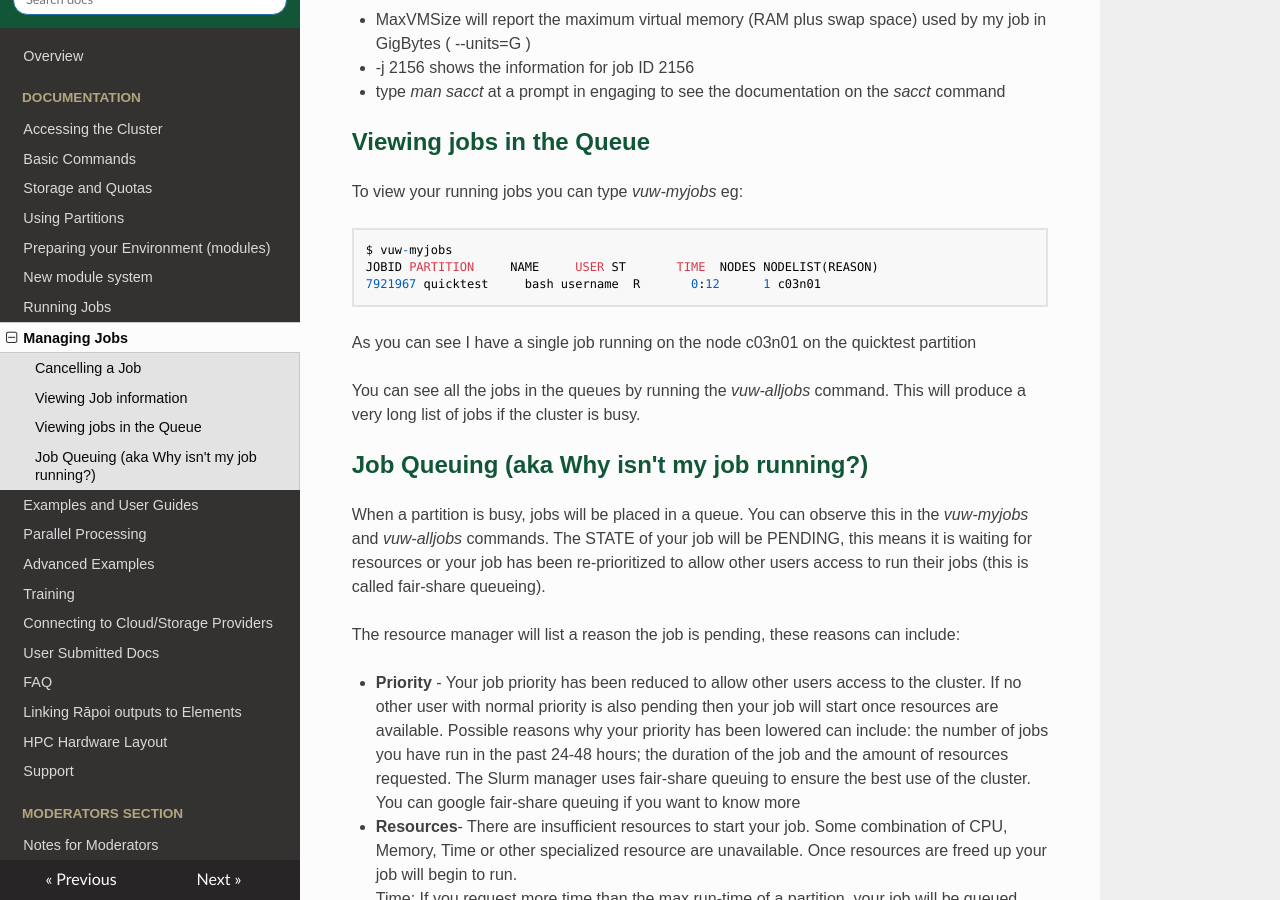
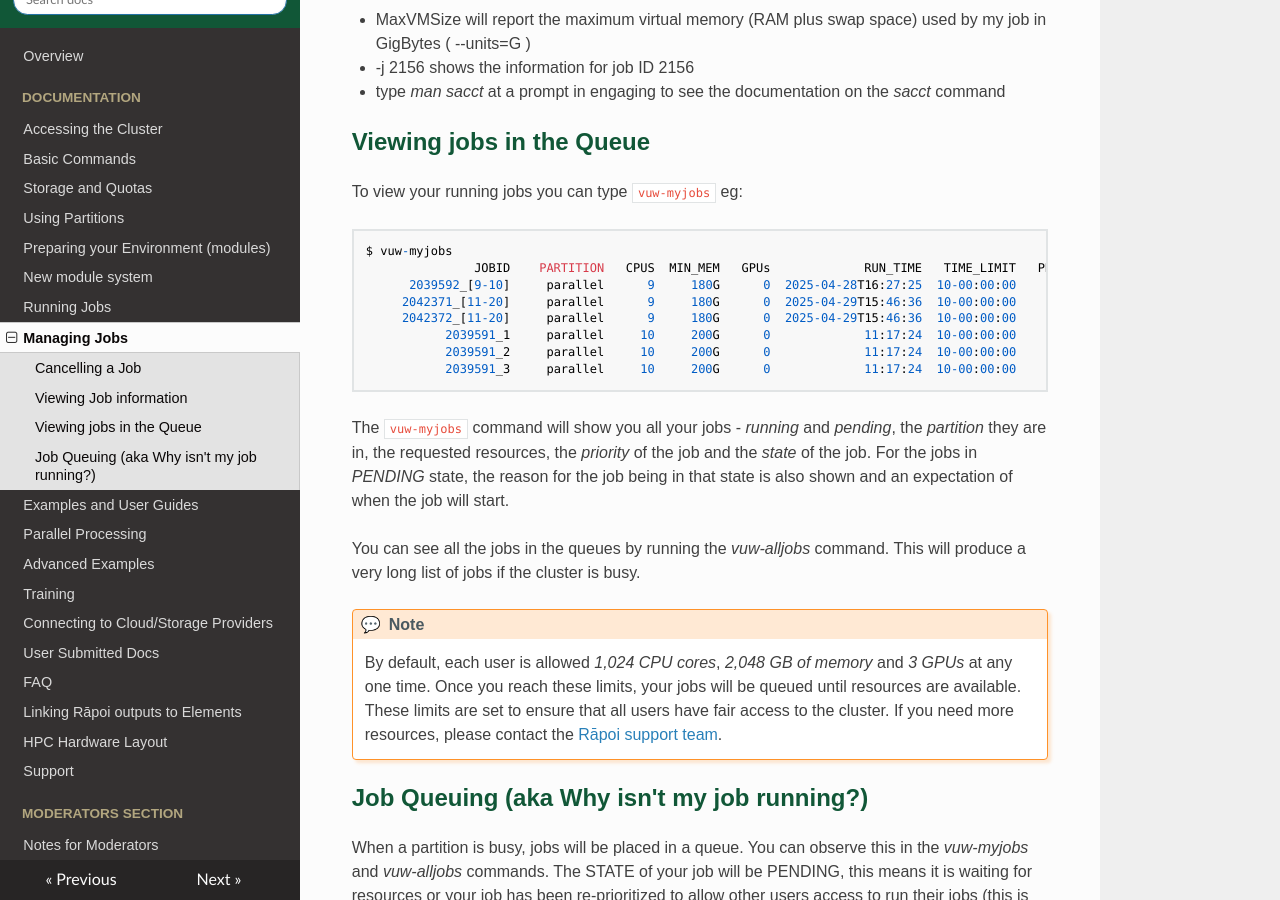
Before and after one commit to vuw-research-computing/raapoi-docs, an MkDocs documentation site: the page built from docs/managing_jobs.md, in a window 1280 px wide and 900 px high, scrolled down 1351 px. Built offline with MkDocs 1.6.1, drawn with Linux system fonts in a browser that asks for light colours; nearby versions of some CDN libraries; some web fonts are replaced; a script that is not in the unit is left out.

Commit message:
Update managing_jobs.md
Add default user limits

````diff
--- a/docs/managing_jobs.md
+++ b/docs/managing_jobs.md
@@ -60,18 +60,28 @@ You can also get a report of your completed jobs using the _sacct_ command.  For
 ## Viewing jobs in the Queue
 
 
-To view your running jobs you can type _vuw-myjobs_  eg:
+To view your running jobs you can type `vuw-myjobs`  eg:
 
 
 ```
 $ vuw-myjobs
-JOBID PARTITION     NAME     USER ST       TIME  NODES NODELIST(REASON)
-7921967 quicktest     bash username  R       0:12      1 c03n01
+               JOBID    PARTITION   CPUS  MIN_MEM   GPUs             RUN_TIME   TIME_LIMIT   PRIORITY      STATE             NODELIST JOB_NAME
+      2039592_[9-10]     parallel      9     180G      0  2025-04-28T16:27:25  10-00:00:00      27365    PENDING          (Resources) MLMAP
+     2042371_[11-20]     parallel      9     180G      0  2025-04-29T15:46:36  10-00:00:00      24560    PENDING           (Priority) MLMAP
+     2042372_[11-20]     parallel      9     180G      0  2025-04-29T15:46:36  10-00:00:00      24560    PENDING           (Priority) MLMAP
+           2039591_1     parallel     10     200G      0             11:17:24  10-00:00:00      24484    RUNNING             amd07n02 MLMAP
+           2039591_2     parallel     10     200G      0             11:17:24  10-00:00:00      24484    RUNNING             amd06n03 MLMAP
+           2039591_3     parallel     10     200G      0             11:17:24  10-00:00:00      24484    RUNNING             amd06n04 MLMAP
+
 ```
 
-As you can see I have a single job running on the node c03n01 on the quicktest partition
+The `vuw-myjobs` command will show you all your jobs - _running_ and _pending_, the _partition_ they are in, the requested resources, the _priority_ of the job and the _state_ of the job.  For the jobs in _PENDING_ state, the reason for the job being in that state is also shown and an expectation of when the job will start.
 
 You can see all the jobs in the queues by running the _vuw-alljobs_ command.  This will produce a very long list of jobs if the cluster is busy.
+
+!!! note
+      By default, each user is allowed _1,024 CPU cores_, _2,048 GB of memory_ and _3 GPUs_ at any one time. Once you reach these limits, your jobs will be queued until resources are available.  These limits are set to ensure that all users have fair access to the cluster.  If you need more resources, please contact the [Rāpoi support team](support.md).
+
 
 ## Job Queuing (aka Why isn't my job running?)
 
````
